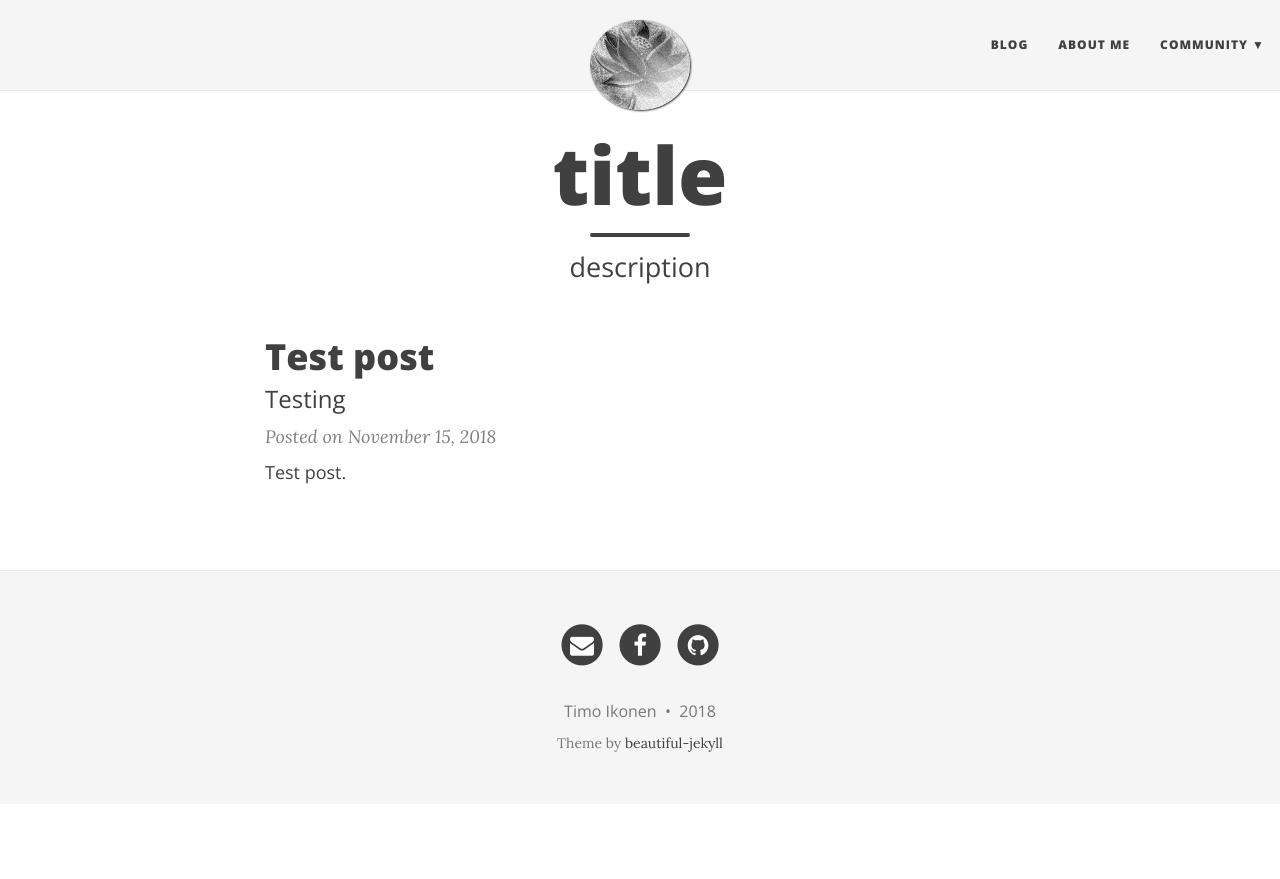
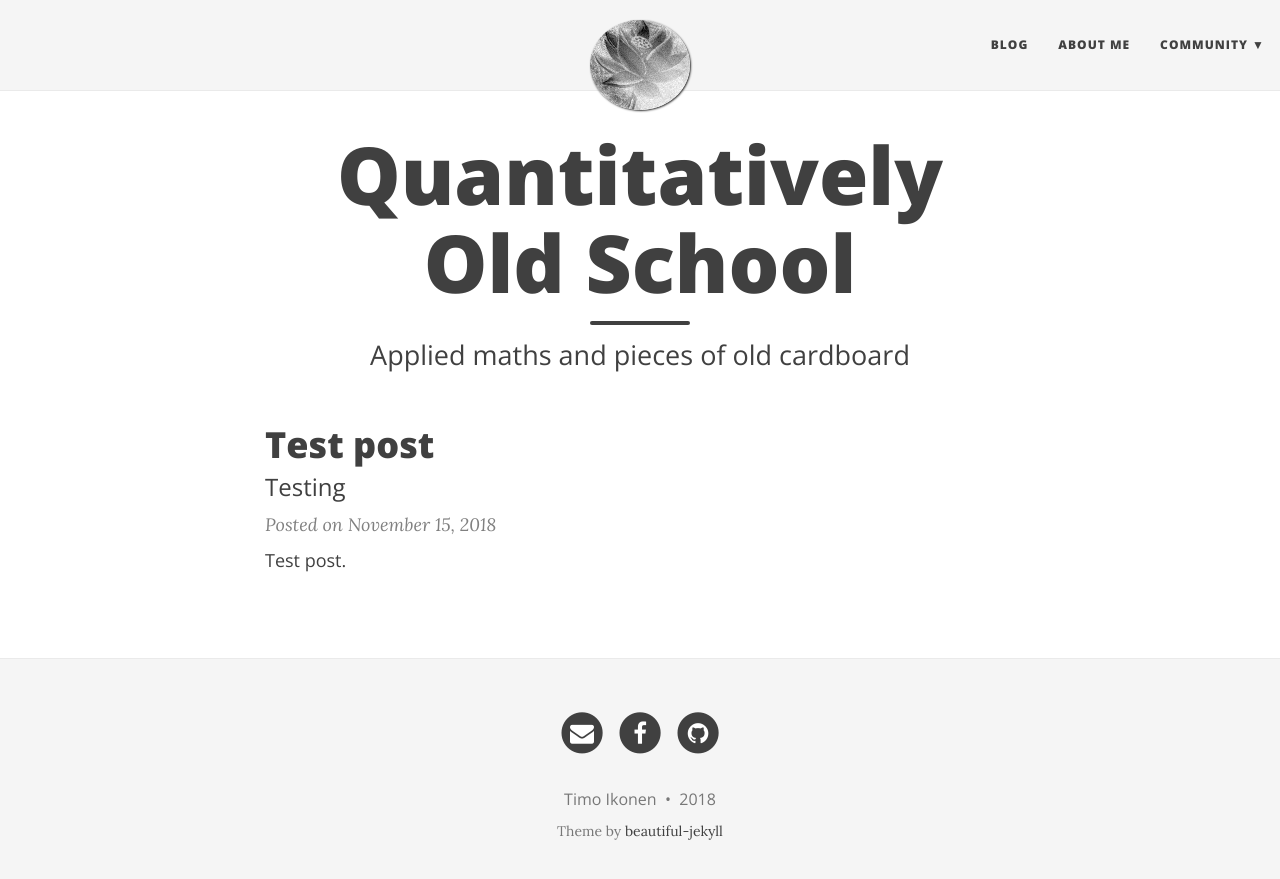
Before and after one commit to tmikonen/quantitatively, a Jekyll site: the page built from index.html, in a window 1280 px wide. Shown: the top 879 px of the page. Built offline with Jekyll 4.4.1, drawn with Linux system fonts in a browser that asks for light colours; nearby versions of some CDN libraries; the list of posts is cut into pages by our own code.

Commit message:
Fixes titles

```diff
--- a/index.html
+++ b/index.html
@@ -1,7 +1,7 @@
 ---
 layout: page
-title: title
-subtitle: description
+title: Quantitatively Old School
+subtitle: Applied maths and pieces of old cardboard
 use-site-title: true
 ---
 
```
